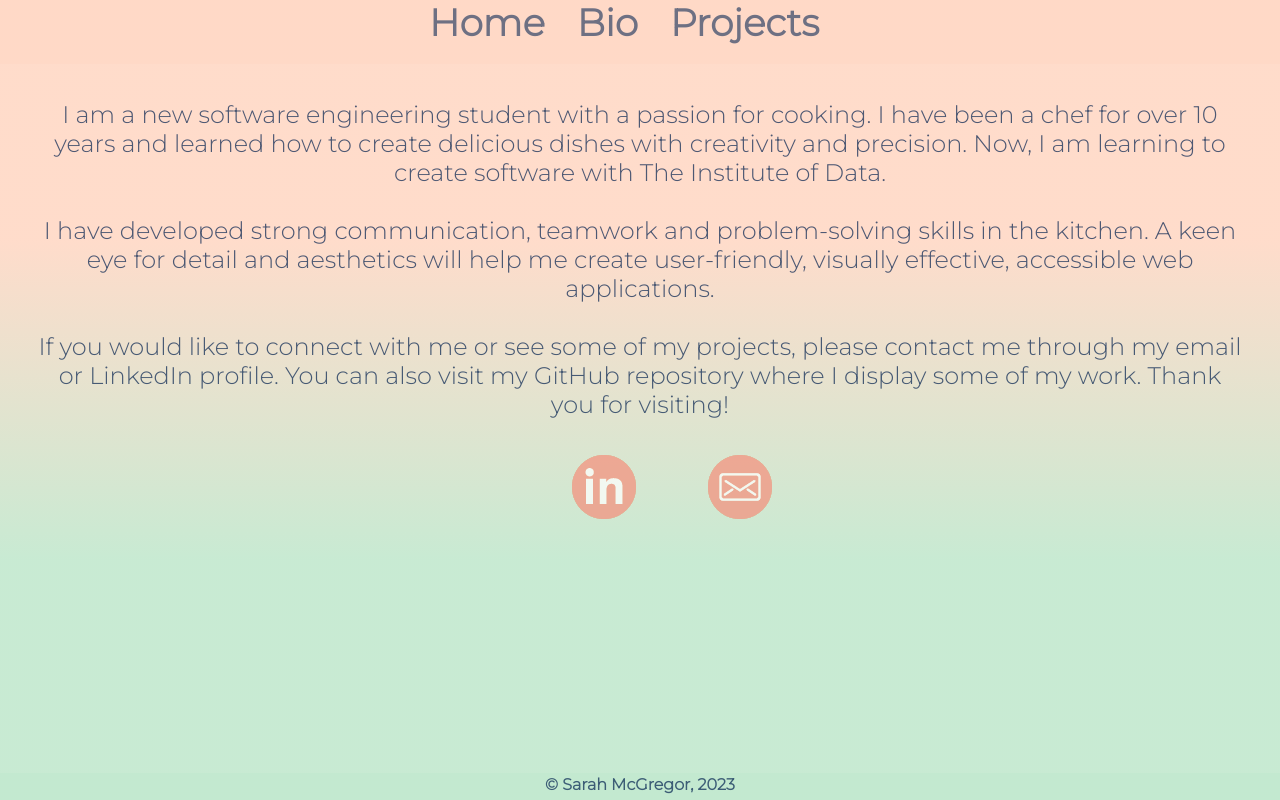
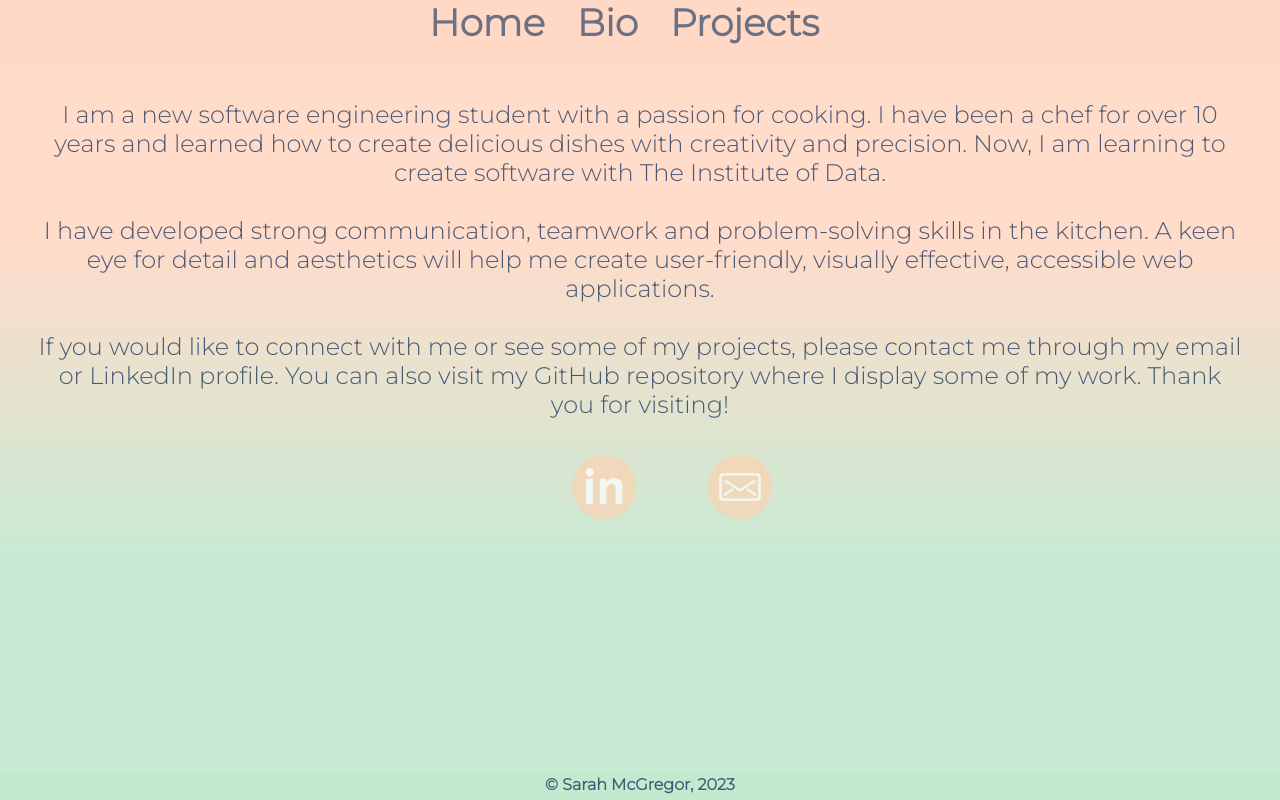
Before and after one commit to SimianPrimus/SimianPrimus.github.io, a plain HTML site: page bio.html in a window 1280 px wide. Drawn offline with Linux system fonts and the light colour scheme.

Commit message:
bio page icon fix

```diff
--- a/bio.html
+++ b/bio.html
@@ -34,8 +34,8 @@
 
         <div class="sociallinks">
             <ul>
-                <li><a href="https://www.linkedin.com/in/sarah-leigh-mcgregor/" target="_blank" rel="noopener"><img class="imgfluid" src="assets\64 orange LI.png"></a></li>
-                <li><a href="mailto:sarahmcgregor24@gmail.com" target="_blank" rel="noopener"><img class="imgfluid" src="assets\64 orange email.png"></a></li>
+                <li><a href="https://www.linkedin.com/in/sarah-leigh-mcgregor/" target="_blank" rel="noopener"><img class="imgfluid" src="assets\64 peach LI.png"></a></li>
+                <li><a href="mailto:sarahmcgregor24@gmail.com" target="_blank" rel="noopener"><img class="imgfluid" src="assets\64 peach email.png"></a></li>
             </ul>
 
         </div>
```
